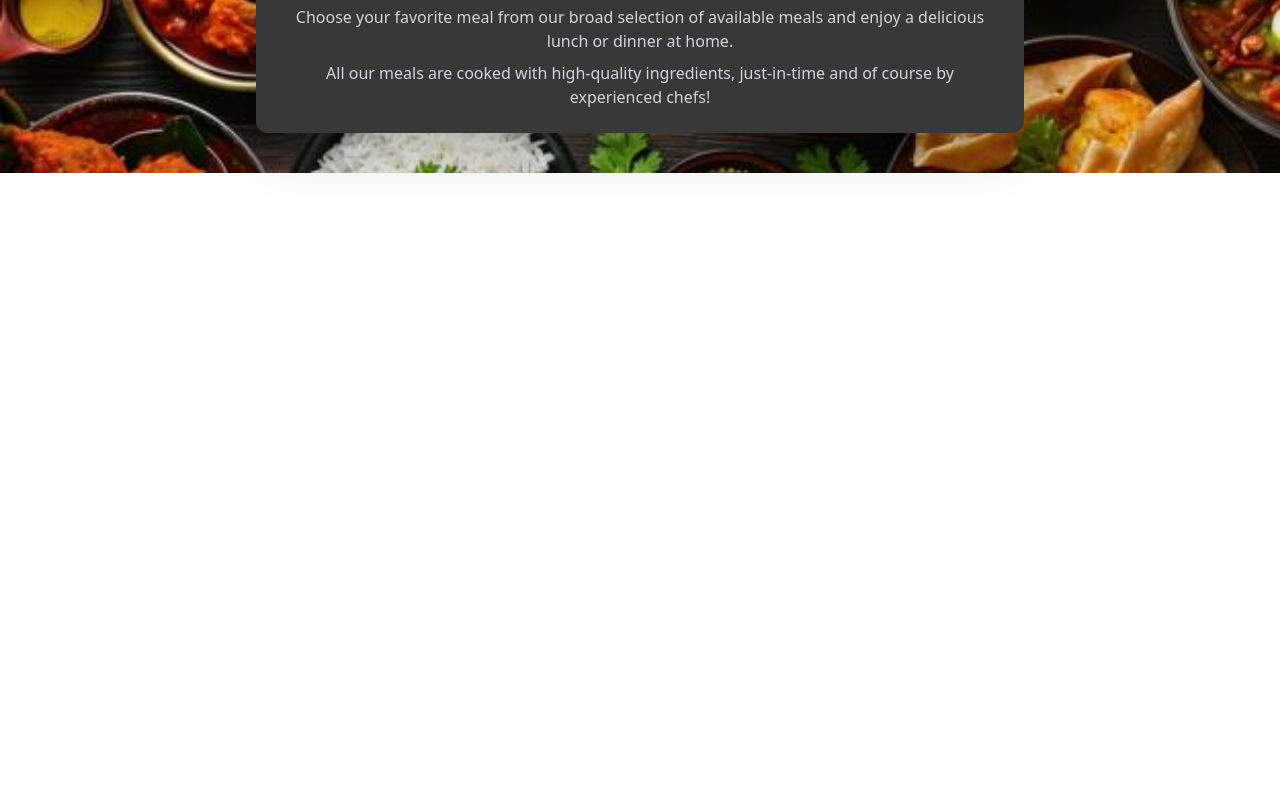
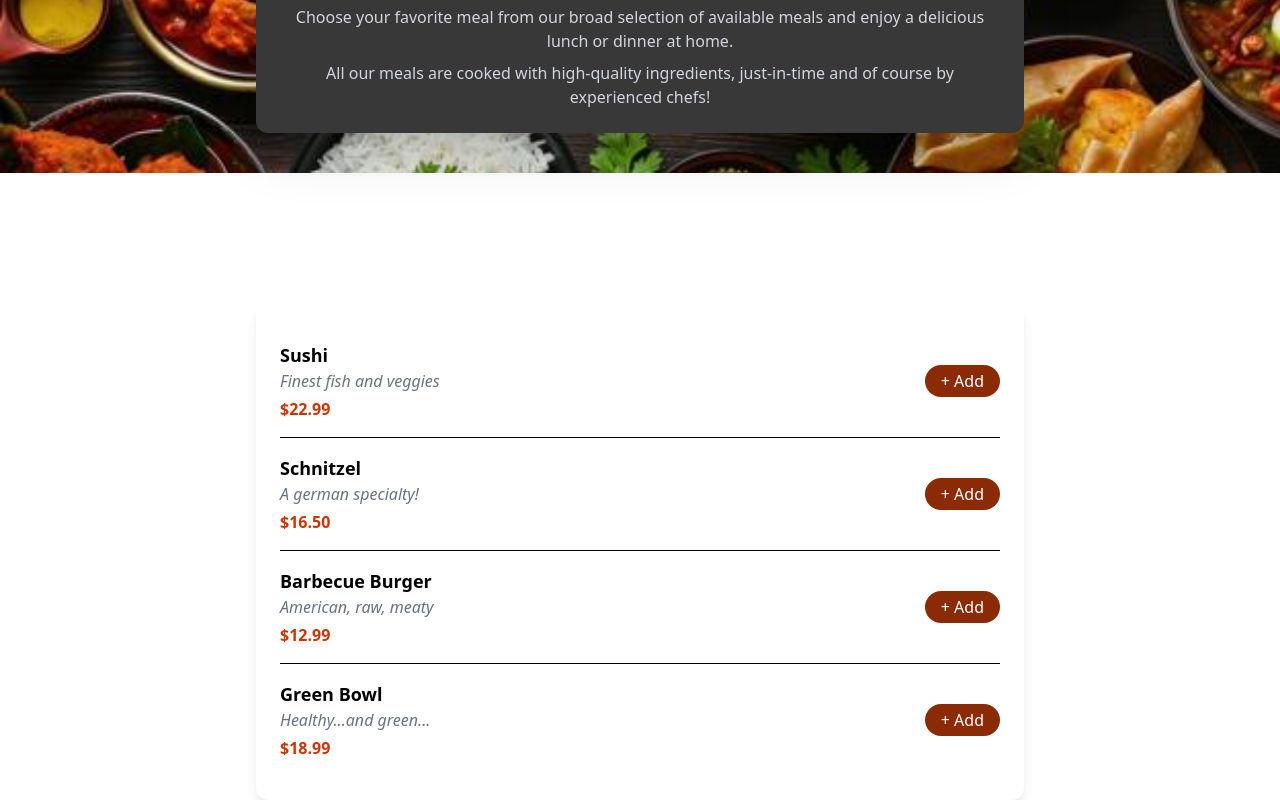
Before and after one commit to Kayathri-maths/restaurant_app, a React (Vite) app: page / in a window 1280 px wide. Shown: the part 387-1187 px from the top of the page. Before the commit the page ends 800 px from the top, so only its background shows below. Built offline with nearby package versions, Linux system fonts and the light colour scheme.

Commit message:
Add Meals component to display a list of meals

```diff
--- a/src/App.jsx
+++ b/src/App.jsx
@@ -1,11 +1,13 @@
 import Header from "./components/Layout/Header";
 import Hero from "./components/Layout/Hero";
+import Meals from "./components/Meals/Meals";
 
 function App() {
   return (
     <>
       <Header />
       <Hero />
+      <Meals />
     </>
   );
 }
--- /dev/null
+++ b/src/components/Meals/Meals.jsx
@@ -0,0 +1,52 @@
+const DUMMY_MEALS = [
+  {
+    id: "m1",
+    name: "Sushi",
+    description: "Finest fish and veggies",
+    price: 22.99,
+  },
+  {
+    id: "m2",
+    name: "Schnitzel",
+    description: "A german specialty!",
+    price: 16.5,
+  },
+  {
+    id: "m3",
+    name: "Barbecue Burger",
+    description: "American, raw, meaty",
+    price: 12.99,
+  },
+  {
+    id: "m4",
+    name: "Green Bowl",
+    description: "Healthy...and green...",
+    price: 18.99,
+  },
+];
+
+const Meals = () => {
+  return (
+    <section className="max-w-3xl mx-auto mt-32 bg-white rounded-xl shadow-lg p-6">
+      <ul className="divide-y">
+        {DUMMY_MEALS.map((meal) => (
+          <li key={meal.id} className="py-4 flex justify-between items-center">
+            <div>
+              <h3 className="font-bold text-lg">{meal.name}</h3>
+              <p className="italic text-gray-500">{meal.description}</p>
+              <p className="text-orange-700 font-bold mt-1">
+                ${meal.price.toFixed(2)}
+              </p>
+            </div>
+
+            <button className="bg-[#8a2b06] text-white px-4 py-1 rounded-full hover:bg-[#641e03] transition">
+              + Add
+            </button>
+          </li>
+        ))}
+      </ul>
+    </section>
+  );
+};
+
+export default Meals;
```
